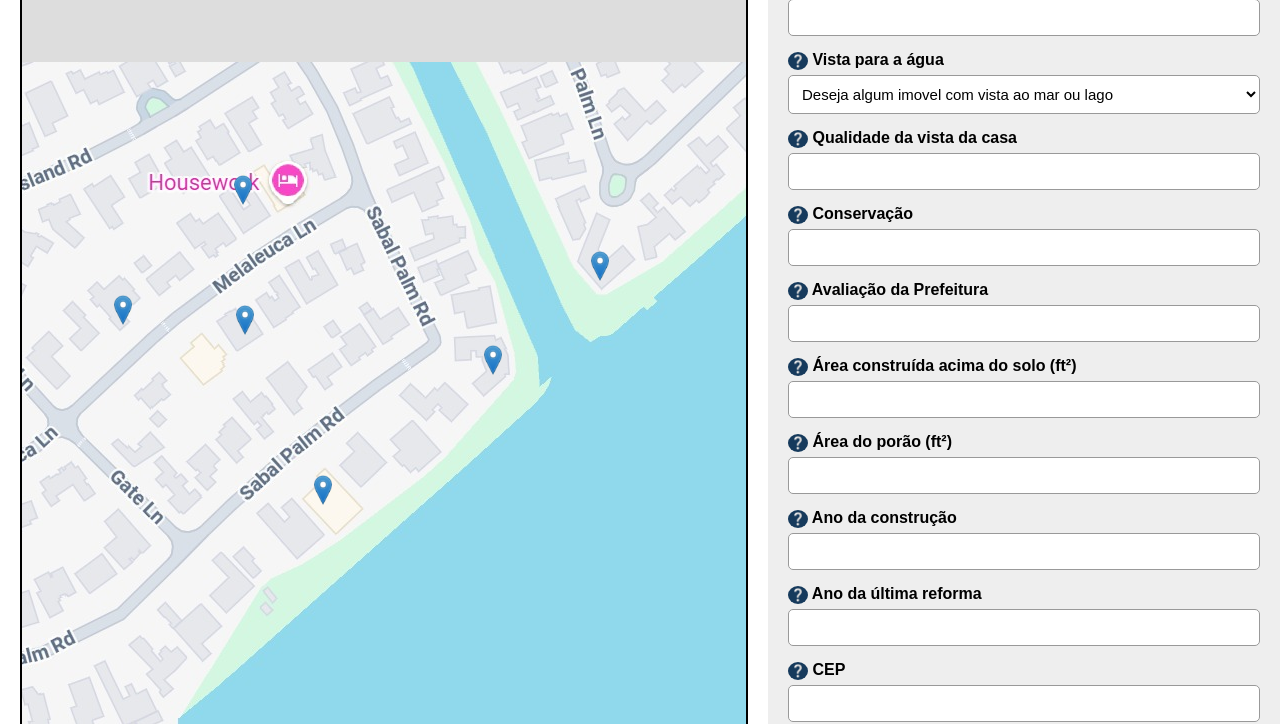
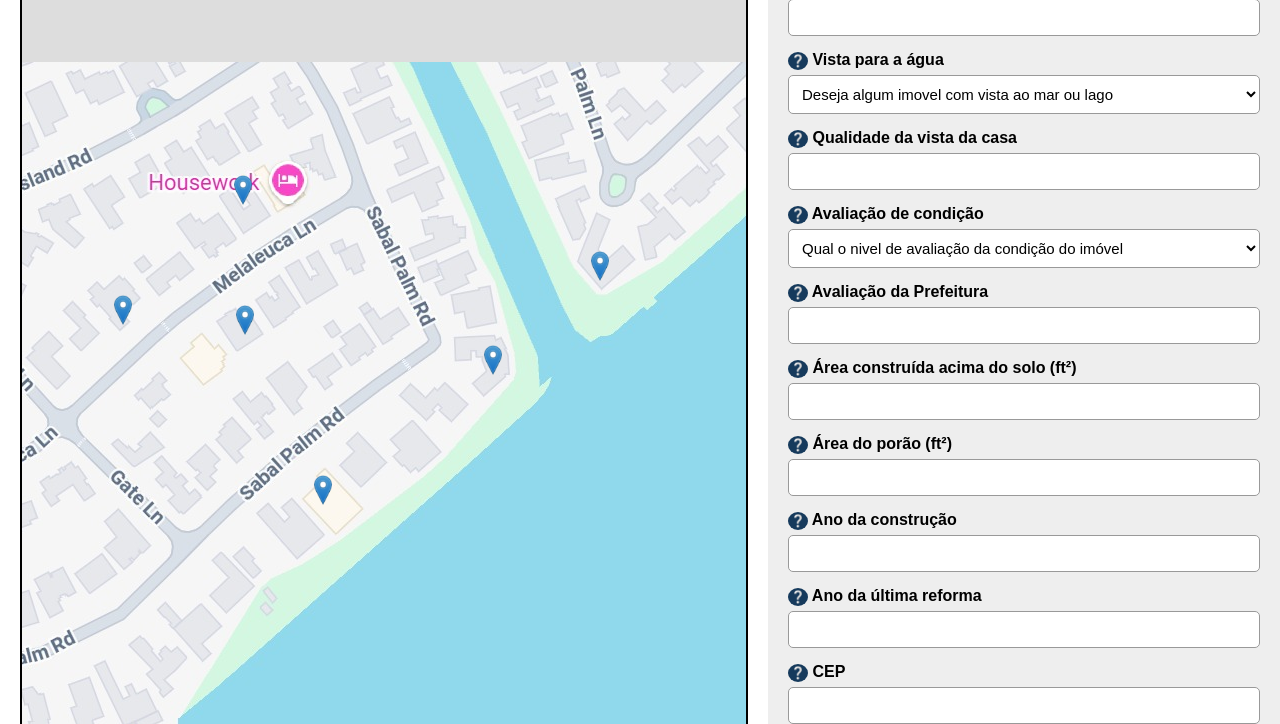
Before and after one commit to Kurt10062005/ValorImoveis-RedeNeural, a FastAPI app: page / in a window 1280 px wide. Shown: the part 696-1420 px from the top of the page. Run offline with FastAPI, Linux system fonts and the light colour scheme; data that the repository does not hold is empty; parts of the project's set-up code (start-up, migrations or seed data) failed here and were passed over.

Commit message:
Atualização interface: Alterando o campo conservacao para condicao e adicionando um menu no campo condição

```diff
--- a/main.py
+++ b/main.py
@@ -49,7 +49,7 @@ def simular_aleatorio():
         "andares": float(casa_amostra["floors"]),
         "waterfront": int(casa_amostra["waterfront"]),
         "view": int(casa_amostra["view"]),
-        "conservacao": int(casa_amostra["condition"]),
+        "condicao": int(casa_amostra["condition"]),
         "grade": int(casa_amostra["grade"]),
         "area_shove": float(casa_amostra["sqft_above"]),
         "area_basement": float(casa_amostra["sqft_basement"]),
@@ -74,7 +74,7 @@ def prever_preco(
     andares: float = Form(...),
     waterfront: int = Form(...),
     view: int = Form(...),
-    conservacao: int = Form(...),
+    condicao: int = Form(...),
     grade: int = Form(...),
     area_shove: float = Form(...),
     area_basement: float = Form(...),
@@ -95,7 +95,7 @@ def prever_preco(
         "floors": andares,
         "waterfront": waterfront,
         "view": view,
-        "condition": conservacao,
+        "condition": condicao,
         "grade": grade,
         "sqft_above": area_shove,
         "sqft_basement": area_basement,
@@ -138,7 +138,7 @@ def simular_aleatorio_mapa():
         "andares": float(casa_amostra["floors"]),
         "waterfront": int(casa_amostra["waterfront"]),
         "view": int(casa_amostra["view"]),
-        "conservacao": int(casa_amostra["condition"]),
+        "condicao": int(casa_amostra["condition"]),
         "grade": int(casa_amostra["grade"]),
         "area_shove": float(casa_amostra["sqft_above"]),
         "area_basement": float(casa_amostra["sqft_basement"]),
@@ -149,7 +149,6 @@ def simular_aleatorio_mapa():
         "long": float(casa_amostra["long"]),
         "area_living15": float(casa_amostra["sqft_living15"]),
         "area_lote15": float(casa_amostra["sqft_lot15"]),
-
         # Preco REAL do CSV
         "casa_preco_real": float(casa_amostra["price"])
     }
@@ -163,7 +162,7 @@ def simular_aleatorio_mapa():
         "floors": dados_imovel["andares"],
         "waterfront": dados_imovel["waterfront"],
         "view": dados_imovel["view"],
-        "condition": dados_imovel["conservacao"],
+        "condition": dados_imovel["condicao"],
         "grade": dados_imovel["grade"],
         "sqft_above": dados_imovel["area_shove"],
         "sqft_basement": dados_imovel["area_basement"],
--- a/static/js/mapa.js
+++ b/static/js/mapa.js
@@ -44,6 +44,7 @@ mapa.setMaxBounds(limites);
 // DADOS DOS MARCADORES
 // ==================================================
 // idMarcador = identificação interna do marcador
+
 // dadosImovel = imóvel aleatório associado ao marcador
 const marcadores = [
     { idMarcador: 1, posicao: [220, 600], dadosImovel: null },
@@ -97,7 +98,15 @@ function preencherInformacoesImovel(marcador) {
     document.getElementById("casa_area_lote").value = dadosImovel.area_lote;
     document.getElementById("casa_andares").value = dadosImovel.andares;
     document.getElementById("casa_waterfront").value = dadosImovel.waterfront == 1 ? "Sim" : "Não"; document.getElementById("casa_view").value = dadosImovel.view;
-    document.getElementById("casa_conservacao").value = dadosImovel.conservacao;
+    const condicoes = {
+        0: "C1 ➡️ Imóvel novo ou como novo",
+        1: "C2 ➡️ Desgaste minimo de uso",
+        2: "C3 ➡️ Desgaste normal do tempo",
+        3: "C4 ➡️ Imóvel habitavel e funcionel",
+        4: "C5 ➡️ Precisa de grandes reparos urgente",
+        5: "C6 ➡️ Danos severos ou total falta de condições de moradia"
+    };
+    document.getElementById("casa_condicao").value = condicoes[dadosImovel.condicao];
     document.getElementById("casa_grade").value = dadosImovel.grade;
     document.getElementById("casa_area_shove").value = dadosImovel.area_shove;
     document.getElementById("casa_area_basement").value = dadosImovel.area_basement;
--- a/static/js/simulacao.js
+++ b/static/js/simulacao.js
@@ -28,7 +28,7 @@ async function gerarSimulacaoAleatoria() {
         document.getElementById('andares').value = casa.andares;
         document.getElementById('waterfront').value = casa.waterfront;
         document.getElementById('view').value = casa.view;
-        document.getElementById('conservacao').value = casa.conservacao;
+        document.getElementById('condicao').value = casa.condicao;
         document.getElementById('grade').value = casa.grade;
         document.getElementById('area_shove').value = casa.area_shove;
         document.getElementById('area_basement').value = casa.area_basement;
--- a/templates/index.html
+++ b/templates/index.html
@@ -91,7 +91,7 @@ AUTORES:
                         <span class="infoCampo">
                             ❔
                             <span class="caixaTexto">
-                                Informw o tamanho interno do imóvel, sem garagem ou  quintal (min = 250 ft²)
+                                Informw o tamanho interno do imóvel, sem garagem ou quintal (min = 250 ft²)
                             </span>
                         </span>
                         Área útil (pés quadrados - ft²)
@@ -158,16 +158,26 @@ AUTORES:
                 </div>
 
                 <div class="campo-form">
-                    <label for="conservacao">
+                    <label for="condicao">
                         <span class="infoCampo">
                             ❔
                             <span class="caixaTexto">
-                                Informe o estado de conservação do imóvel. Avaliação de 0 a 5
+                                Informe a condição do imóvel
                             </span>
                         </span>
-                        Conservação
+                        Avaliação de condição
                     </label>
-                    <input type="number" id="conservacao" name="conservacao" min="0" max="5" step="1">
+                    <select id="condicao" name="condicao" required>
+                        <option value="" selected disabled hidden>
+                            Qual o nivel de avaliação da condição do imóvel
+                        </option>
+                        <option value="0">C1 ➡️ Imóvel novo ou como novo</option>
+                        <option value="1">C2 ➡️ Desgaste minimo de uso</option>
+                        <option value="2">C3 ➡️ Desgaste normal do tempo</option>
+                        <option value="3">C4 ➡️ Imóvel habitavel e funcionel</option>
+                        <option value="4">C5 ➡️ Precisa de grandes reparos urgente</option>
+                        <option value="5">C6 ➡️ Danos severos ou total falta de condições de moradia</option>
+                    </select>
                 </div>
 
                 <div class="campo-form">
@@ -176,6 +186,17 @@ AUTORES:
                             ❔
                             <span class="caixaTexto">
                                 Informe a nota da avaliação da Prefeitura. Avaliação de 1 a 13
+                                Avaliação 1 a 3: Abaixo do padrão
+                                Avaliação 4: Construção de baixa qualidade
+                                Avaliação 5: Econômica / Simples
+                                Avaliação 6: Padrão minimo
+                                Avaliação 7: Média / padrão
+                                Avaliação 8: Acima da média
+                                Avaliação 9: Desing Arquitetonico Superior
+                                Avaliação 10: Alta Qualidade
+                                Avaliação 11: Luxo Customizado
+                                Avaliação 12: Alto padrão
+                                Avaliação 13: Mansão
                             </span>
                         </span>
                         Avaliação da Prefeitura
@@ -188,7 +209,8 @@ AUTORES:
                         <span class="infoCampo">
                             ❔
                             <span class="caixaTexto">
-                                Informe o tamanho da construção acima do solo sem considerar o tamanho do porão (min = 100 ft²)
+                                Informe o tamanho da construção acima do solo sem considerar o tamanho do porão (min =
+                                100 ft²)
                             </span>
                         </span>
                         Área construída acima do solo (ft²)
@@ -201,7 +223,8 @@ AUTORES:
                         <span class="infoCampo">
                             ❔
                             <span class="caixaTexto">
-                                Informe o tamanho da construção abaixo do solo (Porão) sem considerar o tamanho da construção acima do solo (min = 0)
+                                Informe o tamanho da construção abaixo do solo (Porão) sem considerar o tamanho da
+                                construção acima do solo (min = 0)
                             </span>
                         </span>
                         Área do porão (ft²)
@@ -227,7 +250,8 @@ AUTORES:
                         <span class="infoCampo">
                             ❔
                             <span class="caixaTexto">
-                                Informe caso houver o ano da reforma do imóvel (min = 0 (não houve reformas no imóvel) e max = 2026)
+                                Informe caso houver o ano da reforma do imóvel (min = 0 (não houve reformas no imóvel) e
+                                max = 2026)
                             </span>
                         </span>
                         Ano da última reforma
@@ -297,7 +321,7 @@ AUTORES:
                         </span>
                         Média da área dos terrenos vizinhos (ft²)
                     </label>
-                    <input type="number" id="area_lote15" name="area_lote15" min= "0" step="1">
+                    <input type="number" id="area_lote15" name="area_lote15" min="0" step="1">
                 </div>
 
                 <div class="precoReal-casa">
@@ -356,8 +380,8 @@ AUTORES:
                 <label for="casa_view">Qualidade da vista da casa</label>
                 <input type="number" id="casa_view" readonly>
 
-                <label for="casa_conservacao">Conservação</label>
-                <input type="number" id="casa_conservacao" readonly>
+                <label for="casa_condicao">Condição</label>
+                <input type="text" id="casa_condicao" readonly>
 
                 <label for="casa_grade">Avaliação da Prefeitura</label>
                 <input type="number" id="casa_grade" readonly>
@@ -414,7 +438,7 @@ AUTORES:
         const anoConstrucao = document.getElementById("ano_construcao");
         const anoReforma = document.getElementById("ano_reforma");
 
-    anoReforma.addEventListener("input", function() {
+        anoReforma.addEventListener("input", function () {
             if (anoConstrucao.value && anoReforma.value) {
                 if (Number(anoReforma.value) < Number(anoConstrucao.value)) {
                     anoReforma.setCustomValidity(
@@ -427,4 +451,5 @@ AUTORES:
         });
     </script>
 </body>
+
 </html>
```
Lines whose indentation alone changed are shown as unchanged.
